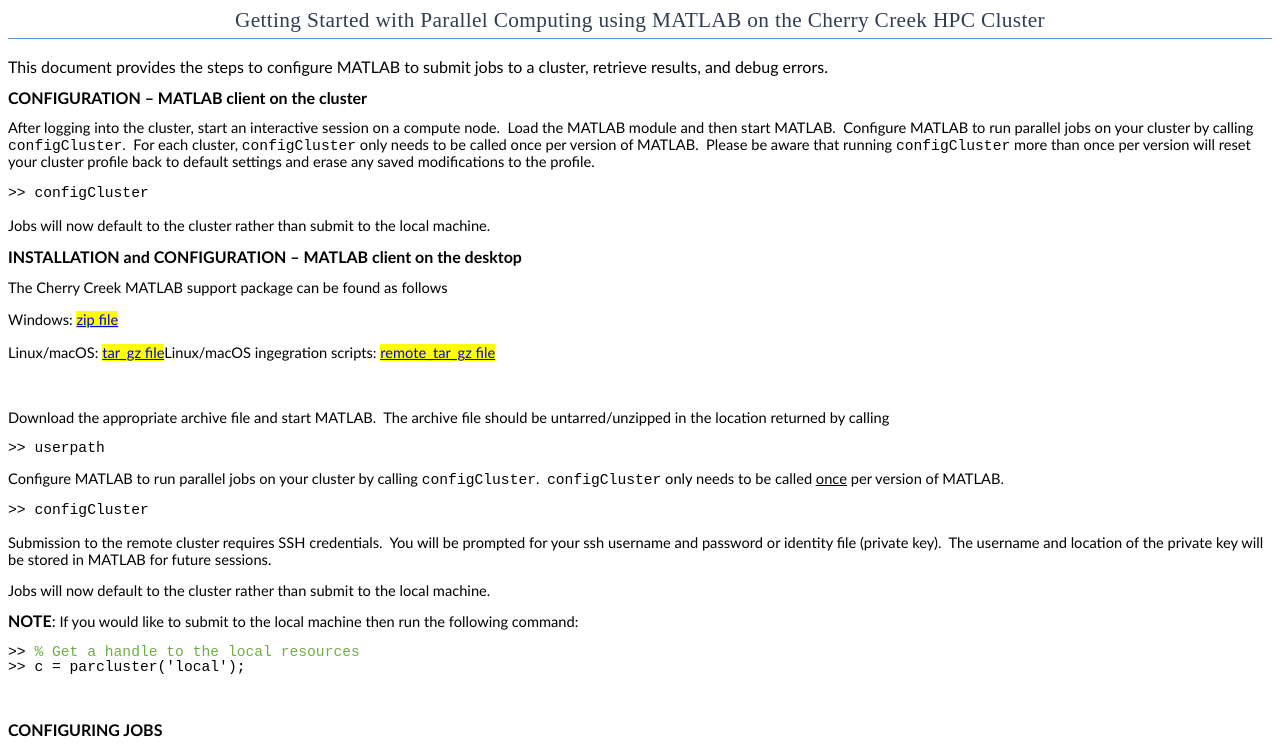
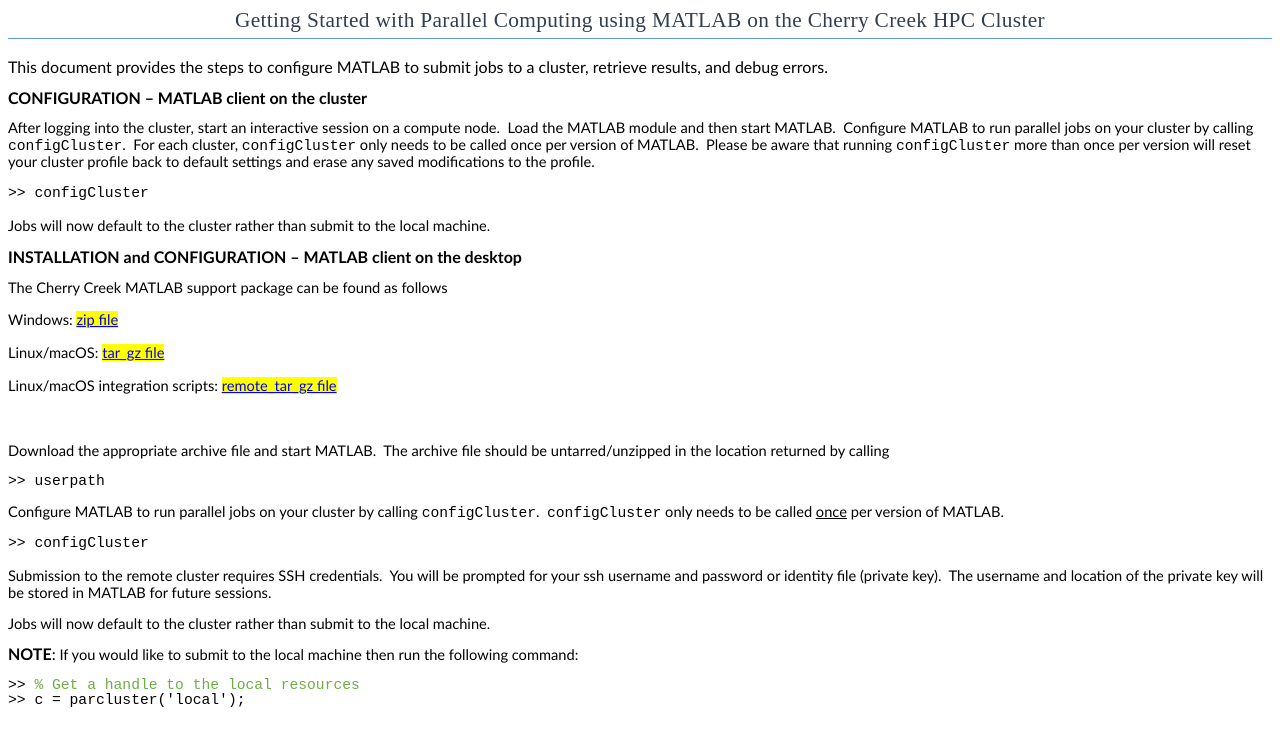
Before and after one commit to Chong-Chen-UNLV/Matlab-workshop-cherry-creek, a plain HTML site: page index.html in a window 1280 px wide. Shown: the top 749 px of the page. Drawn offline with Linux system fonts and the light colour scheme.

Commit message:
line for integration scripts

```diff
--- a/index.html
+++ b/index.html
@@ -631,7 +631,9 @@ font-size:11.0000pt;" ><o:p></o:p></span></p><p class=19 ><span style="mso-space
 font-size:11.0000pt;" >Linux/macOS: </span><span style="mso-spacerun:'yes';font-family:Calibri;mso-bidi-font-family:'Times New Roman';
 font-size:11.0000pt;" >&#9;</span><span style="mso-spacerun:'yes';font-family:Calibri;mso-bidi-font-family:'Times New Roman';
 font-size:11.0000pt;background:rgb(255,255,0);mso-highlight:rgb(255,255,0);" ><a href="https://github.com/Chong-Chen-UNLV/Matlab-workshop-cherry-creek/blob/main/UNLV.nonshared.R2022b.tar.gz?raw=true">tar_gz file</a></span><span style="mso-spacerun:'yes';font-family:Calibri;mso-bidi-font-family:'Times New Roman';
-font-size:11.0000pt;" >Linux/macOS ingegration scripts: </span><span style="mso-spacerun:'yes';font-family:Calibri;mso-bidi-font-family:'Times New Roman';
+font-size:11.0000pt;" ><o:p></o:p></span></p><p class=19 ><span style="mso-spacerun:'yes';font-family:Calibri;mso-bidi-font-family:'Times New Roman';
+font-size:11.0000pt;" >Linux/macOS integration scripts: </span><span style="mso-spacerun:'yes';font-family:Calibri;mso-bidi-font-family:'Times New Roman';
+font-size:11.0000pt;" >&#9;</span><span style="mso-spacerun:'yes';font-family:Calibri;mso-bidi-font-family:'Times New Roman';
 font-size:11.0000pt;background:rgb(255,255,0);mso-highlight:rgb(255,255,0);" ><a href="https://github.com/Chong-Chen-UNLV/Matlab-workshop-cherry-creek/blob/main/UNLV.remote.R2022b.tar.gz?raw=true">remote_tar_gz file</a></span><span style="mso-spacerun:'yes';font-family:Calibri;mso-bidi-font-family:'Times New Roman';
 font-size:11.0000pt;" ><o:p></o:p></span></p><p class=19 ><span style="mso-spacerun:'yes';font-family:Calibri;mso-bidi-font-family:'Times New Roman';
 font-size:11.0000pt;" ><o:p>&nbsp;</o:p></span></p><p class=MsoNormal ><span style="mso-spacerun:'yes';font-family:Calibri;mso-bidi-font-family:'Times New Roman';
```
